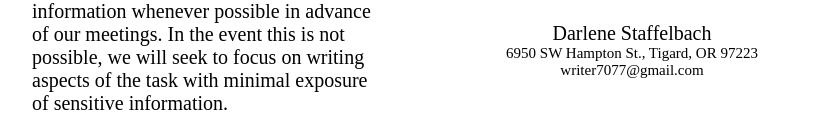
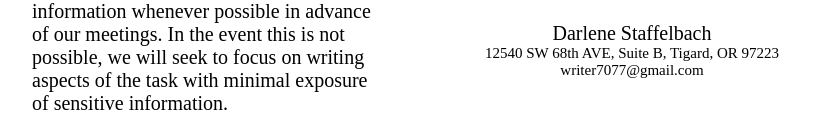
Before and after one commit to blendersfun/darlene_website, a plain HTML site: page index.html in a window 1280 px wide. Shown: the part 919-1044 px from the top of the page, without its empty margins (233-1046 px from the left). Drawn offline with Linux system fonts and the light colour scheme; a web font is replaced by a local one.

Commit message:
Updated address

```diff
--- a/index.html
+++ b/index.html
@@ -81,7 +81,7 @@
     </div>
     <div class="contact-info">
       <div class="name">Darlene Staffelbach</div>
-      <div class="address">6950 SW Hampton St., Tigard, OR 97223</div>
+      <div class="address">12540 SW 68th AVE, Suite B, Tigard, OR 97223</div>
       <div class="email">writer7077@gmail.com</div>
     </div>
     <div class="payment-info">
```
